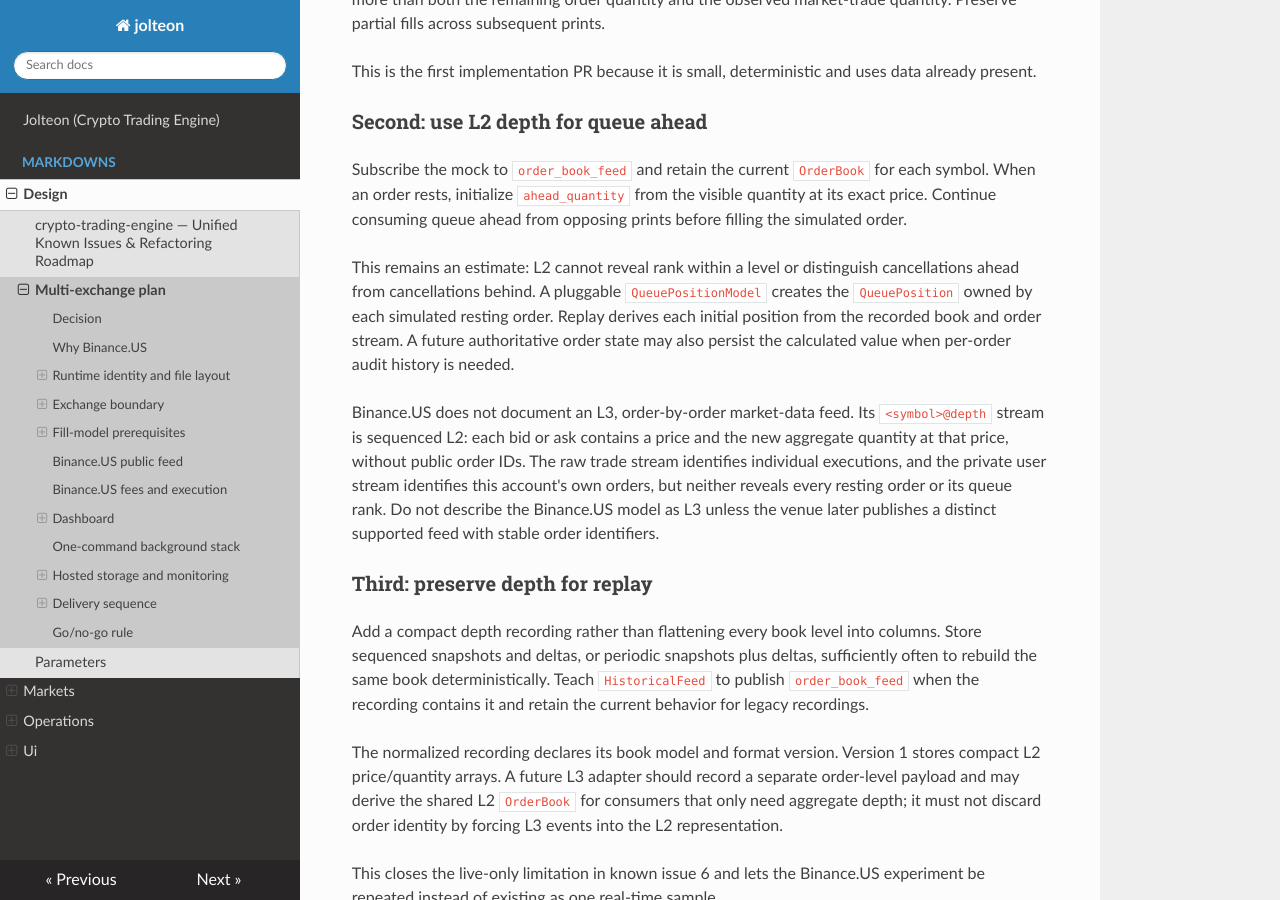
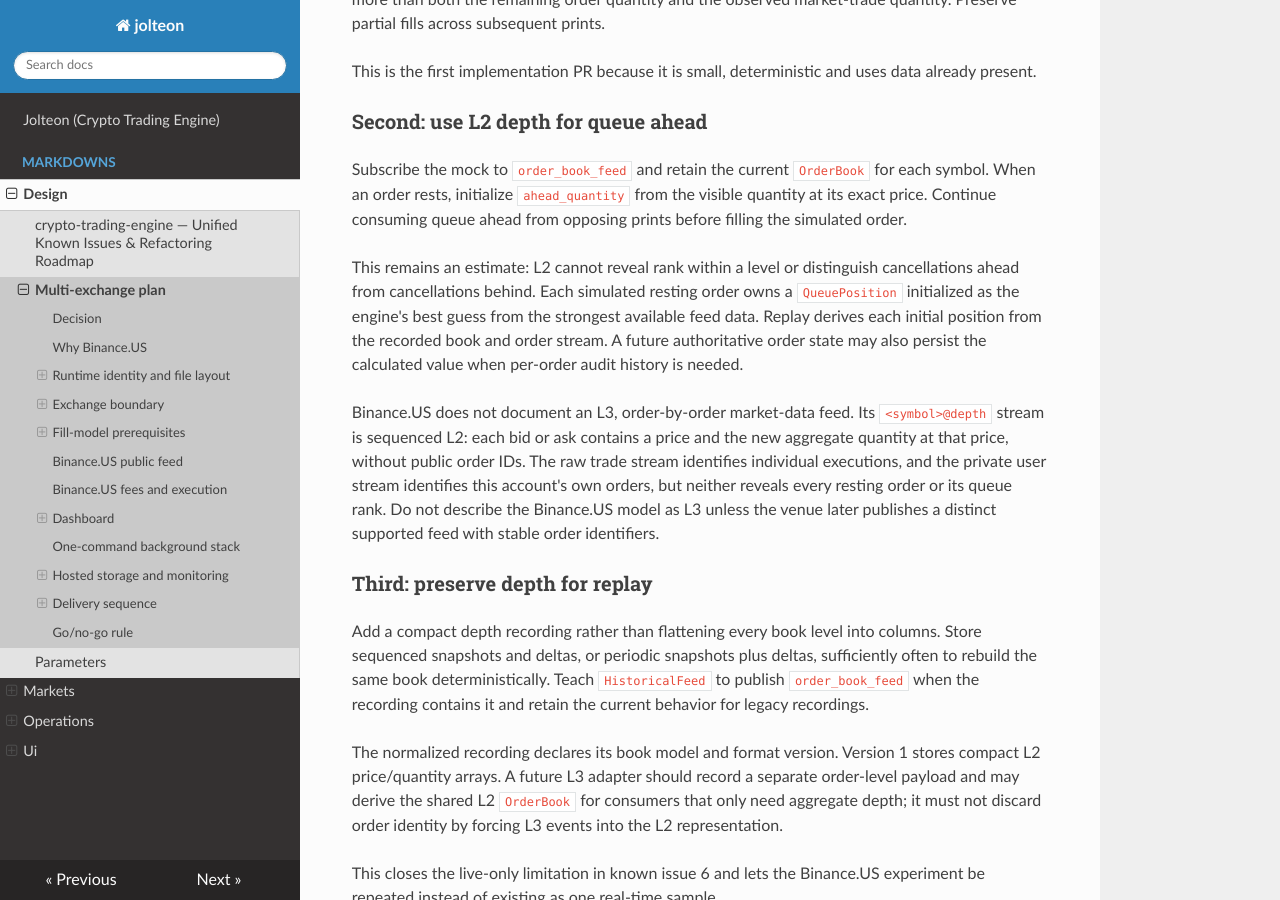
Before and after one commit to zhanghaowx/crypto-trading-engine, an MkDocs documentation site: the page built from docs/markdowns/design/multi-exchange-plan.md, in a window 1280 px wide and 900 px high, scrolled down 3250 px. Built offline with MkDocs 1.6.1, drawn with Linux system fonts in a browser that asks for light colours; nearby versions of some CDN libraries; some of the changed text lies outside the part shown.

Commit message:
refactor: simplify paper queue estimation

```diff
--- a/docs/markdowns/design/multi-exchange-plan.md
+++ b/docs/markdowns/design/multi-exchange-plan.md
@@ -170,11 +170,11 @@ visible quantity at its exact price. Continue consuming queue ahead from
 opposing prints before filling the simulated order.
 
 This remains an estimate: L2 cannot reveal rank within a level or distinguish
-cancellations ahead from cancellations behind. A pluggable `QueuePositionModel`
-creates the `QueuePosition` owned by each simulated resting order. Replay
-derives each initial position from the recorded book and order stream. A future
-authoritative order state may also persist the calculated value when per-order
-audit history is needed.
+cancellations ahead from cancellations behind. Each simulated resting order
+owns a `QueuePosition` initialized as the engine's best guess from the strongest
+available feed data. Replay derives each initial position from the recorded
+book and order stream. A future authoritative order state may also persist the
+calculated value when per-order audit history is needed.
 
 Binance.US does not document an L3, order-by-order market-data feed. Its
 `<symbol>@depth` stream is sequenced L2: each bid or ask contains a price and
```
Also changed, not shown: other parts of docs/markdowns/design/multi-exchange-plan.md (+0 -9 lines), README.md (+3 -3 lines), docs/markdowns/design/known-issues.md (+2 -1 lines), 3 other files.
